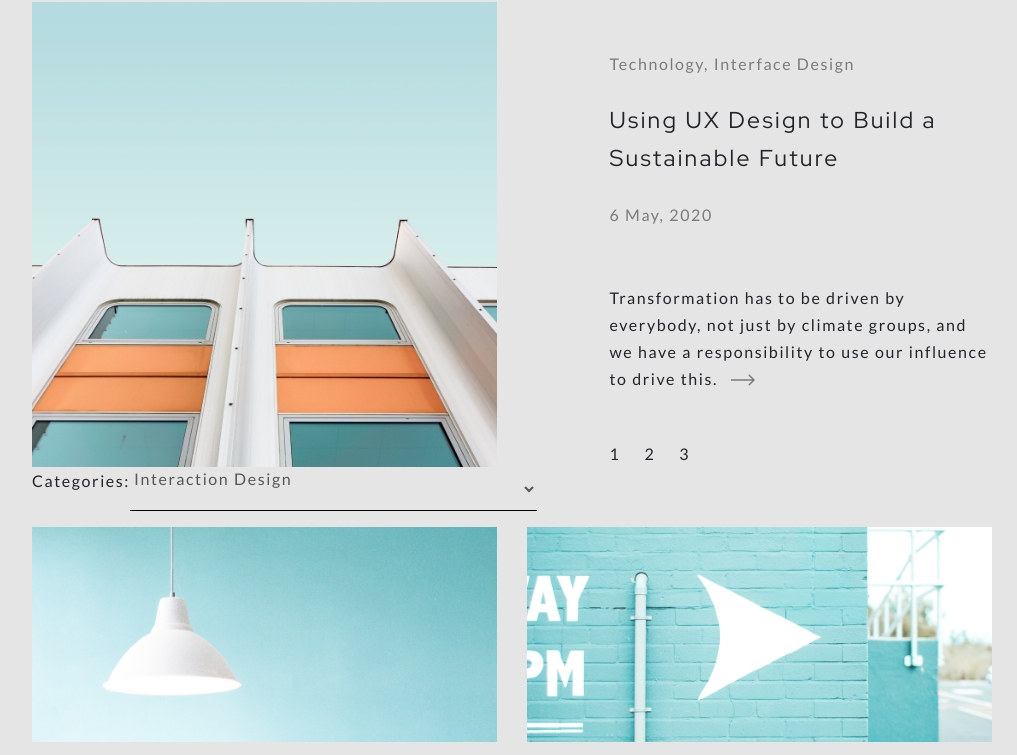
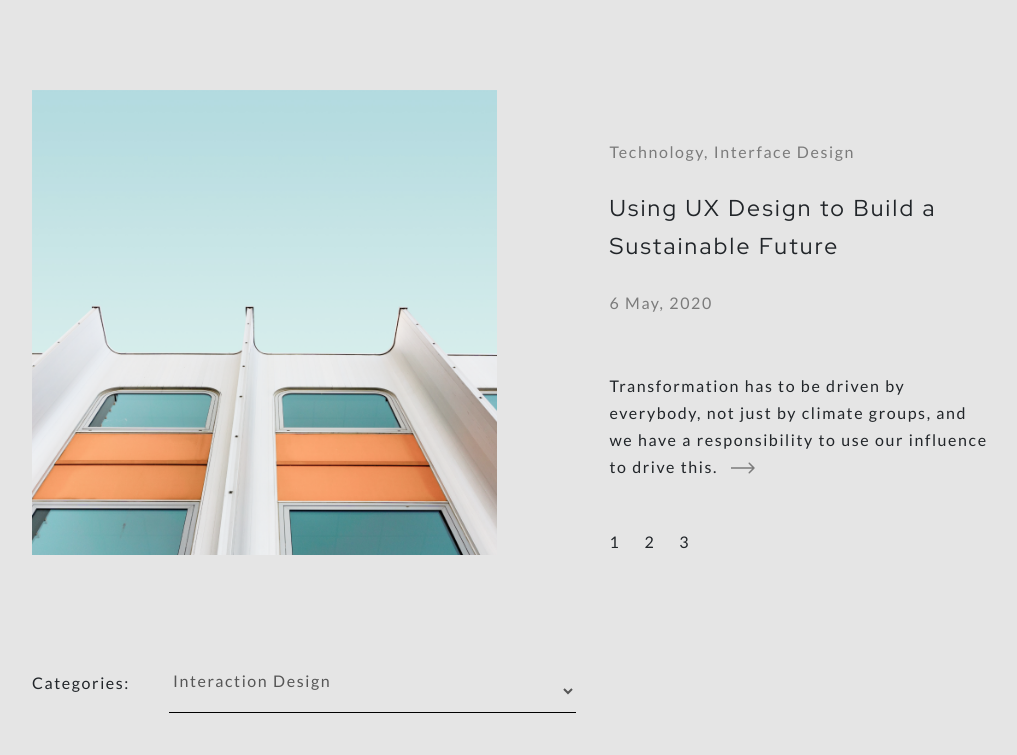
Before and after one commit to QuietL4ke/land3, a plain HTML site: page blog.html in a window 1280 px wide. Shown: the part 328-1083 px from the top of the page, without its empty margins (128-1145 px from the left). Drawn offline with nearby package versions, Linux system fonts and the light colour scheme.

Commit message:
fixed unlinked css-file

```diff
--- a/blog.html
+++ b/blog.html
@@ -8,7 +8,7 @@
     crossorigin="anonymous">
     <link href="https://fonts.googleapis.com/css2?family=Red+Hat+Display:ital,wght@0,400;0,500;0,700;0,900;1,400;1,500;1,700;1,900&display=swap" rel="stylesheet">
     <link rel="stylesheet" href="/css/index.css"/>
-    <link rel="stylesheet" href="/css//blog.css"/>
+    <link rel="stylesheet" href="/css/blog.css"/>
     <link href="https://fonts.googleapis.com/css2?family=Lato:ital,wght@0,100;0,300;0,400;0,700;1,100;1,300;1,400;1,700&family=Red+Hat+Display:ital,wght@0,400;0,500;0,700;0,900;1,400;1,500;1,700;1,900&display=swap" rel="stylesheet">
     <title>BLog</title>
 </head>
```
